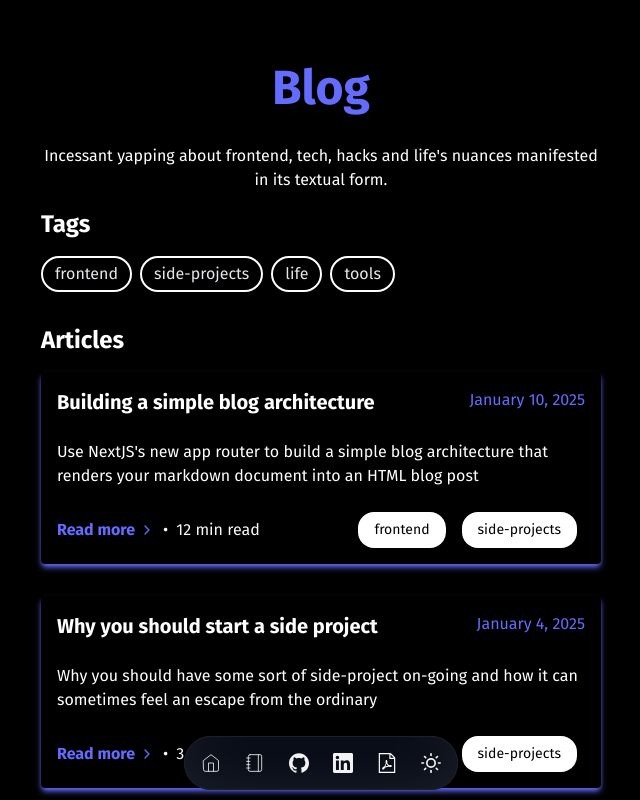
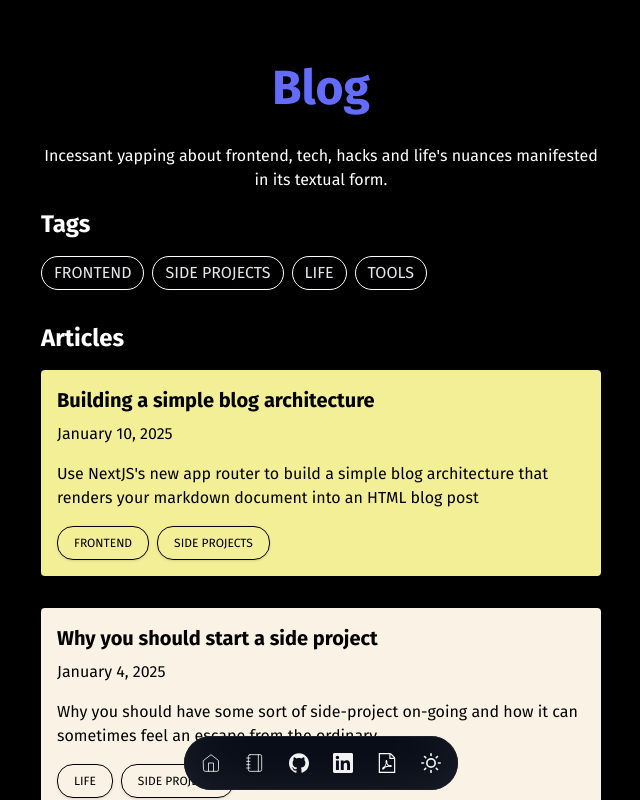
Before and after one commit to allanmosesfernandes/portfolio2025, a Next.js app: page /blog in a window 1280 px wide. Shown: the top 800 px of the page, without its empty margins (319-959 px from the left). Built offline with nearby package versions, Linux system fonts and the light colour scheme.

Commit message:
more adjustments to the blog section

```diff
--- a/posts/next-js-blog-using-app-router.md
+++ b/posts/next-js-blog-using-app-router.md
@@ -3,7 +3,7 @@ title: 'Building a simple blog architecture'
 date: '2025-01-10T21:40:06.756Z'
 tags:
     - frontend
-    - side-projects
+    - side projects
 summary: "Use NextJS's new app router to build a simple blog architecture that renders your markdown document into an HTML blog post"
 slug: 'next-js-blog-using-app-router'
 image: '/blog-images/blog-3-next-js.png'
--- a/posts/why-side-projects-are-important.md
+++ b/posts/why-side-projects-are-important.md
@@ -3,7 +3,7 @@ title: 'Why you should start a side project'
 date: '2025-01-04T15:09:38.350Z'
 tags:
     - life
-    - side-projects
+    - side projects
 summary: 'Why you should have some sort of side-project on-going and how it can sometimes feel an escape from the ordinary'
 slug: 'start-your-side-project'
 image: '/blog-images/blog-2-side-projects-cover.png'
--- a/src/app/blog/BlogClient.jsx
+++ b/src/app/blog/BlogClient.jsx
@@ -5,6 +5,8 @@
 import React, { useState, useMemo } from 'react';
 import Link from 'next/link';
 import { formatDate } from '../utils';
+import { backgroundColors } from '@/utils/utils';
+
 /**
  * Client Component: Handles interactivity and state.
  * @param {Object} props
@@ -51,7 +53,7 @@ const BlogClient = ({ allPostsData, allTags }) => {
                                 key={tag}
                                 onClick={() => handleTagClick(tag)}
                                 aria-pressed={isSelected}
-                                className={`flex items-center bg-gray-200 dark:bg-transparent text-gray-800 dark:text-gray-200 px-3 py-1 rounded-full transition border-2 border-white ${
+                                className={`uppercase flex items-center text-gray-800 dark:text-gray-200 px-3 py-1 rounded-full transition border border-black dark:border-white ${
                                     isSelected ? 'border-red' : ''
                                 }`}
                             >
@@ -102,53 +104,35 @@ const BlogClient = ({ allPostsData, allTags }) => {
                 </p>
             ) : (
                 <ul className="mt-4">
-                    {filteredPosts.map(({ id, title, date, tags, slug, summary, readingTime }) => (
-                        <li key={id} className="blog-li shadow-md p-4 shadow-pantone mb-6 rounded">
-                            <div className="flex sm:flex-row flex-col justify-between">
+                    {filteredPosts.map(
+                        ({ id, title, date, tags, slug, summary, readingTime }, index) => (
+                            <Link href={`/blog/${slug}`} key={id}>
+                                <div
+                                    style={{ backgroundColor: backgroundColors[index] }}
+                                    className="blog-li p-4 mb-6 rounded text-black"
+                                >
+                                    <div className="flex flex-col gap-2">
                                         <h3 className="font-bold text-xl">{title}</h3>
-                                <p className="text-pantone sm:mt-0 mt-2">{formatDate(date)}</p>
+                                        <p className="text-black ">{formatDate(date)}</p>
                                     </div>
-                            <p className="sm:my-6 my-2">{summary}</p>
+                                    <p className="my-4">{summary}</p>
                                     <div className="flex sm:flex-row flex-col gap-2 sm:items-center justify-between mt-4">
-                                <div className="flex gap-2 items-center">
-                                    <Link href={`/blog/${slug}`}>
-                                        <span className="text-pantone font-bold text-md flex items-center">
-                                            Read more
-                                            <svg
-                                                xmlns="http://www.w3.org/2000/svg"
-                                                width="24"
-                                                height="24"
-                                                viewBox="0 0 24 24"
-                                                fill="none"
-                                                stroke="#646cff"
-                                                strokeWidth="2"
-                                                strokeLinecap="round"
-                                                strokeLinejoin="round"
-                                                className="lucide lucide-chevron-right size-4 transform transition-all duration-300 ease-out ml-1"
-                                            >
-                                                <path d="m9 18 6-6-6-6"></path>
-                                            </svg>
-                                        </span>
-                                    </Link>
-                                    <span className="dark:text-slate-50 text-gray-500">&bull;</span>
-                                    <p className="dark:text-slate-50 text-gray-500">
-                                        {readingTime} min read
-                                    </p>
-                                </div>
                                         <div className="flex flex-wrap gap-2">
                                             {tags &&
                                                 tags.map((tag, index) => (
                                                     <span
                                                         key={index}
-                                                className="dark:bg-white dark:text-black bg-gray-200 text-black font-medium text-sm rounded-2xl px-4 py-2 mr-2"
+                                                        className="uppercase text-xs text-black font-medium text-md rounded-2xl py-2 px-4 h-fit shadow  border border-black cursor-pointer"
                                                     >
                                                         {tag}
                                                     </span>
                                                 ))}
                                         </div>
                                     </div>
-                        </li>
-                    ))}
+                                </div>
+                            </Link>
+                        )
+                    )}
                 </ul>
             )}
         </div>
--- a/src/app/globals.css
+++ b/src/app/globals.css
@@ -146,14 +146,14 @@ body {
     background: rgb(179, 179, 179);
     position: fixed;
     width: 100%;
-    height: 0.5rem;
+    height: 0.3rem;
     left: 0;
     top: 0;
 }
 
 .scroll_indicator {
     background: linear-gradient(to right, #646cff, #646cff, #646cff);
-    height: 0.5rem;
+    height: 0.3rem;
 }
 
 p>code,
--- a/src/components/Blogs.jsx
+++ b/src/components/Blogs.jsx
@@ -1,7 +1,8 @@
 import React from 'react';
 import { formatDate } from '@/app/utils';
 import Link from 'next/link';
-const backgroundColors = ['#F3EF97', '#FAF3E5', '#69B88E'];
+import { backgroundColors } from '@/utils/utils';
+
 const BlogsArticles = ({ posts }) => {
     const limitedPosts = posts.slice(0, 3);
     return (
@@ -18,12 +19,11 @@ const BlogsArticles = ({ posts }) => {
                             className="mb-8 p-4 article-block cursor-pointer"
                         >
                             <div className="space-y-4">
-                                <Link
+                                <p
                                     className="text-black text-3xl font-bold article-link inline-block relative"
-                                    href={`/blog/${post.slug}`}
                                 >
                                     {post.title}
-                                </Link>
+                                </p>
                                 <p className="font-thin text-sm mt-2">{formatDate(post.date)}</p>
                                 <p className="text-black">{post.summary}</p>
                             </div>
--- a/src/components/Contact.jsx
+++ b/src/components/Contact.jsx
@@ -5,15 +5,15 @@ const Contact = () => {
                 <p className="text-black dark:text-white font-bold flex items-center text-center d-flex justify-center mb-6 text-4xl">
                     Get in touch
                 </p>
-                <p className="text-black dark:text-white flex items-center text-center d-flex justify-center mb-6">
+                <p className="text-black dark:text-white flex items-center text-center d-flex justify-center mb-2">
                     I'm always looking to collaborate on exciting projects, share ideas or just chat
                     about tech.
                 </p>
             </div>
             <a
                 href="mailto:hello@allanfernandes.dev"
-                title=""
-                className="font-medium text-pantone text-3xl text-center py-6 flex flex-wrap justify-center"
+                title="Email address"
+                className="font-thin italic text-pantone text-3xl text-center py-2 flex flex-wrap justify-center"
             >
                 hello@allanfernandes.dev
             </a>
--- /dev/null
+++ b/src/utils/utils.js
@@ -0,0 +1,3 @@
+const backgroundColors = ['#F3EF97', '#FAF3E5', '#69B88E', '#A0DFBD', '#F3EF99', '#B8A024'];
+
+export { backgroundColors };
```
Lines whose indentation alone changed are shown as unchanged.
